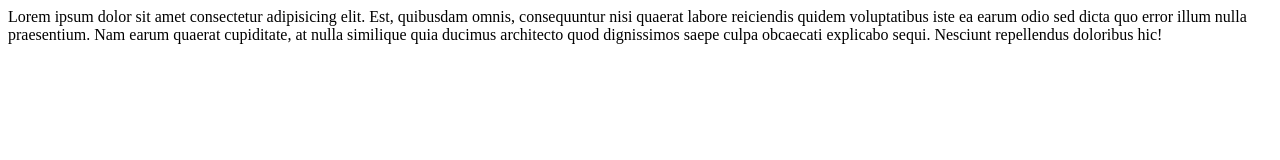
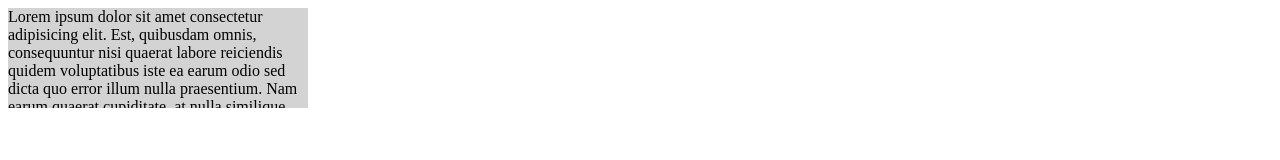
Before and after one commit to TechieStephen/NHS-Frontend-dev, a plain HTML site: page overflow.html in a window 1280 px wide. Drawn offline with Linux system fonts and the light colour scheme.

Commit message:
Done with overflow

```diff
--- a/overflow.html
+++ b/overflow.html
@@ -6,11 +6,17 @@
     <meta name="viewport" content="width=device-width, initial-scale=1.0">
     <title>Overflow</title>
     <style>
-        /* div{
+        div{
             background-color: lightgray;
             width: 300px;
-            height: 300px;
-        } */
+            height: 100px;
+            /* overflow: visible; */
+            /* overflow: hidden; */
+            /* overflow: scroll; */
+            /* overflow-y: scroll; */
+            /* overflow-x: scroll; */
+            overflow: auto;
+        }
     </style>
 </head>
 <body>
```
